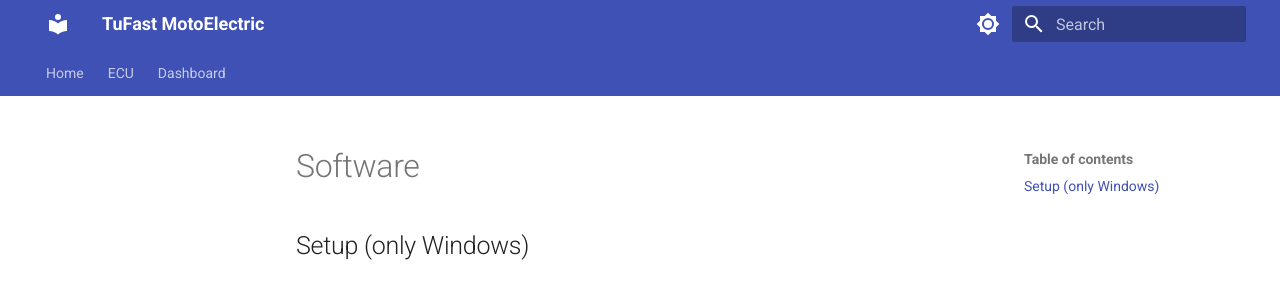
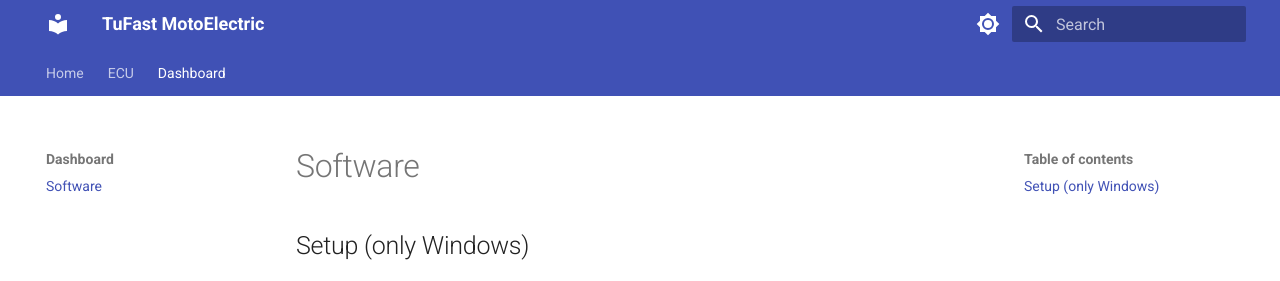
Before and after one commit to TUfast-motoelectric/docs, an MkDocs documentation site: the page built from docs/Dashboard/Software.md, in a window 1280 px wide. Shown: the top 281 px of the page. Built offline with MkDocs 1.6.1 and Material for MkDocs 9.7.7, drawn with Linux system fonts in a browser that asks for light colours.

Commit message:
some work

```diff
--- a/mkdocs.yml
+++ b/mkdocs.yml
@@ -6,7 +6,8 @@ nav:
       - Technical: ECU/Technical.md
       - Software: ECU/Software.md
       - Source Code: ECU/SourceCode.md
-  - Dashboard: Dashboard.md
+  - Dashboard:
+      - Software: Dashboard/Software.md
 markdown_extensions:
   - pymdownx.highlight:
       anchor_linenums: true
```
Also changed, not shown: docs/ECU/Technical.md (+2 -0 lines), docs/Dashboard.md (deleted).
